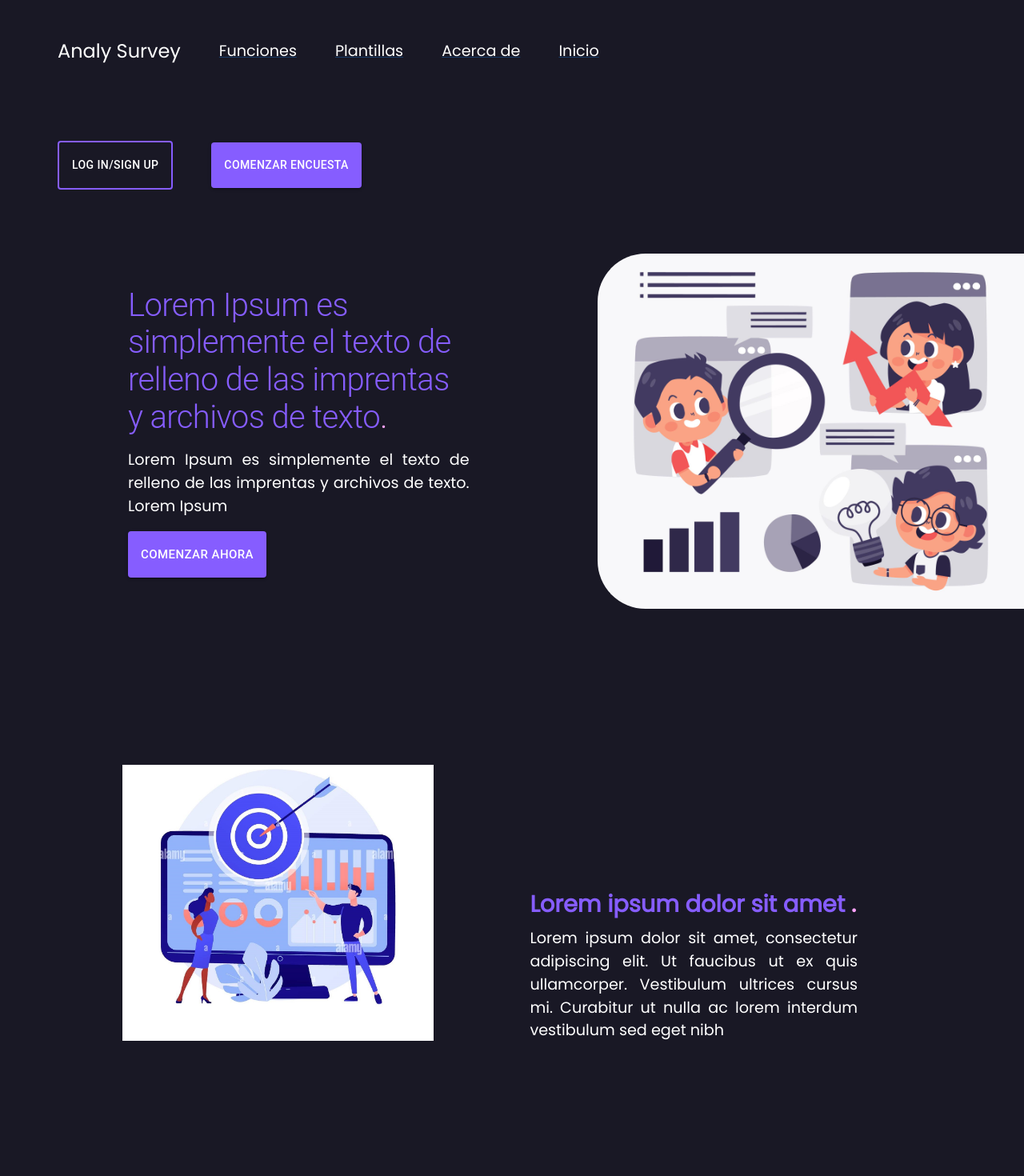
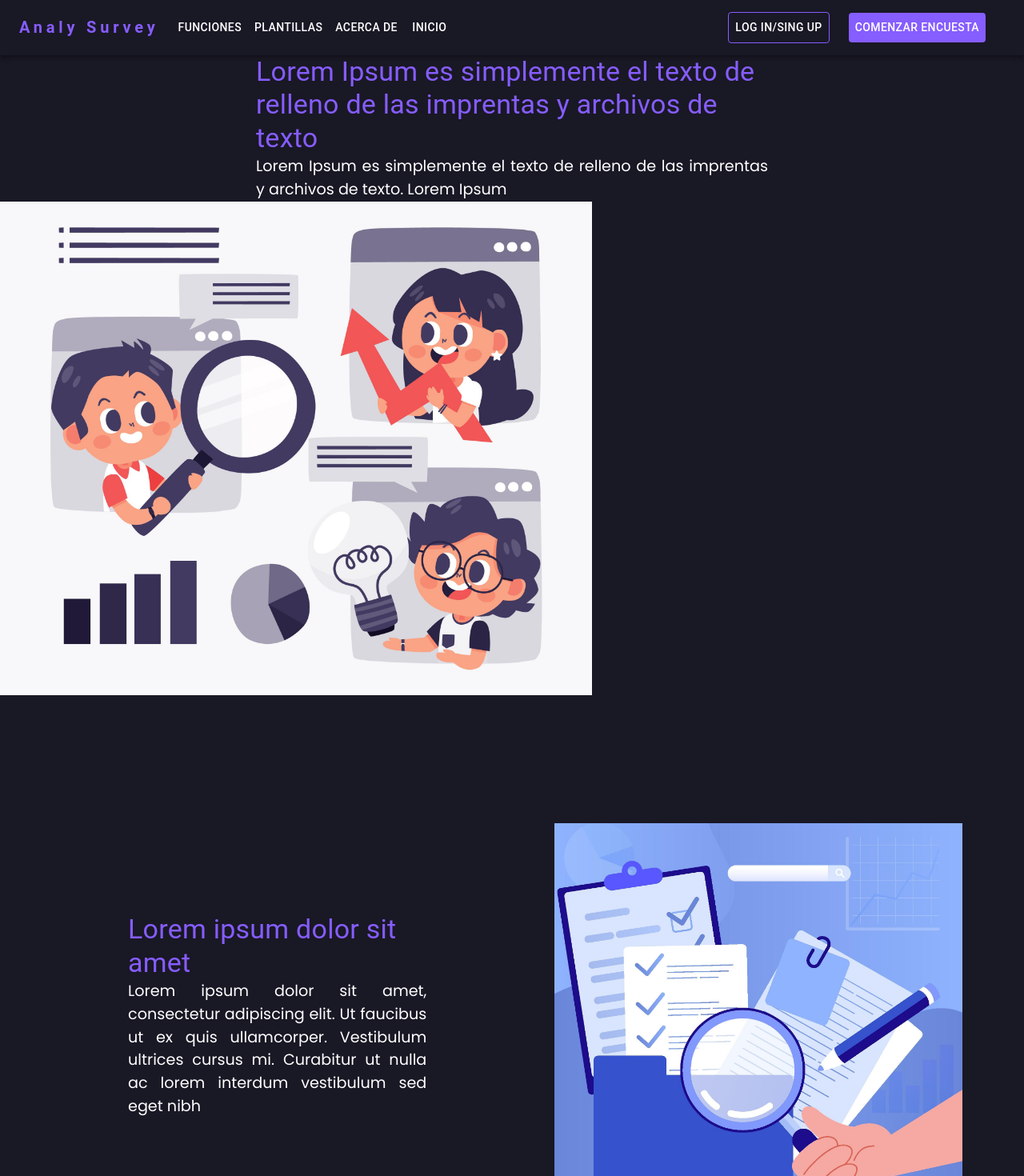
Before and after one commit to Hyosuporte/AnalySurvey, a React (Vite) app in the folder client/: page / in a window 1280 px wide. Shown: the top 1470 px of the page at 80% size. Built offline with nearby package versions, Linux system fonts and the light colour scheme.

Commit message:
BREAKING CHANGE(landing):use new component optimizacion

```diff
--- a/client/src/App.css
+++ b/client/src/App.css
@@ -174,3 +174,20 @@ a:hover {
 span {
   color: #ffa3fd;
 }
+
+.textCard {
+  width: 50%;
+  margin: auto;
+}
+
+.card {
+  width: 70%;
+}
+
+.card-reverse {
+  width: 89%;
+}
+
+#CardList {
+  margin-top: 10rem;
+}
--- a/client/src/components/NavbarLandig.jsx
+++ b/client/src/components/NavbarLandig.jsx
@@ -1,122 +1,232 @@
-import { AppBar, Toolbar, Typography, Button, Grid, Link } from "@mui/material";
+import * as React from "react";
+import AppBar from "@mui/material/AppBar";
+import Box from "@mui/material/Box";
+import Toolbar from "@mui/material/Toolbar";
+import IconButton from "@mui/material/IconButton";
+import Typography from "@mui/material/Typography";
+import Menu from "@mui/material/Menu";
+import MenuIcon from "@mui/icons-material/Menu";
+import Container from "@mui/material/Container";
+import Avatar from "@mui/material/Avatar";
+import Button from "@mui/material/Button";
+import Tooltip from "@mui/material/Tooltip";
+import MenuItem from "@mui/material/MenuItem";
+import { Link } from "@mui/material";
+
+const pages = [
+  {
+    title: "Funciones",
+    href: "#funciones",
+  },
+  { title: "Plantillas", href: "#platillas" },
+  { title: "Acerca de", href: "#CardList" },
+  { title: "Inicio", href: "#home" },
+];
+const settings = ["Perfil", "Dashboard", "Cerrar Sesion"];
 
 export function NavbarLandig() {
+  const [anchorElNav, setAnchorElNav] = React.useState(null);
+  const [anchorElUser, setAnchorElUser] = React.useState(null);
+  const [userSesion, SetUserSesion] = React.useState(false);
+
+  const handleOpenNavMenu = (event) => {
+    setAnchorElNav(event.currentTarget);
+  };
+  const handleOpenUserMenu = (event) => {
+    setAnchorElUser(event.currentTarget);
+  };
+
+  React.useEffect(() => {
+    const session = JSON.parse(window.sessionStorage.getItem("session"));
+    if (session && session.usuario) {
+      SetUserSesion(true);
+    }
+  }, []);
+
+  const handleCloseNavMenu = () => {
+    setAnchorElNav(null);
+  };
+
+  const handleCloseUserMenu = () => {
+    setAnchorElUser(null);
+  };
+
   return (
     <AppBar
       position="static"
       sx={{
-        backgroundColor: "transparent",
-        boxShadow: "none",
-        marginBottom: "2rem",
+        background: "#191825",
       }}
     >
-      <Toolbar>
-        <Grid container justifyContent="space-between" alignItems="center">
-          <Grid item>
-            <ul className="navbar-landi">
-              <li>
-                <Typography variant="h5" sx={{ fontFamily: "poppins" }}>
-                  Analy Survey
-                </Typography>
-              </li>
-              <li>
+      <Container maxWidth="xl">
+        <Toolbar disableGutters>
+          <Typography
+            variant="h6"
+            noWrap
+            component="a"
+            href="/"
+            sx={{
+              mr: 2,
+              display: { xs: "none", md: "flex" },
+              fontWeight: 600,
+              letterSpacing: ".3rem",
+              color: "#865DFF",
+              textDecoration: "none",
+            }}
+          >
+            Analy Survey
+          </Typography>
+
+          <Box sx={{ flexGrow: 1, display: { xs: "flex", md: "none" } }}>
+            <IconButton
+              size="large"
+              aria-label="account of current user"
+              aria-controls="menu-appbar"
+              aria-haspopup="true"
+              onClick={handleOpenNavMenu}
+              color="inherit"
+            >
+              <MenuIcon />
+            </IconButton>
+            <Menu
+              id="menu-appbar"
+              anchorEl={anchorElNav}
+              anchorOrigin={{
+                vertical: "bottom",
+                horizontal: "left",
+              }}
+              keepMounted
+              transformOrigin={{
+                vertical: "top",
+                horizontal: "left",
+              }}
+              open={Boolean(anchorElNav)}
+              onClose={handleCloseNavMenu}
+              sx={{
+                display: { xs: "block", md: "none" },
+              }}
+            >
+              {pages.map((page) => (
+                <MenuItem key={page.title} onClick={handleCloseNavMenu}>
+                  <Typography textAlign="center">{page.title}</Typography>
+                </MenuItem>
+              ))}
+            </Menu>
+          </Box>
+          <Typography
+            variant="h5"
+            noWrap
+            component="a"
+            href="/"
+            sx={{
+              mr: 2,
+              display: { xs: "flex", md: "none" },
+              flexGrow: 1,
+              fontWeight: 500,
+              letterSpacing: ".3rem",
+              color: "#865DFF",
+              textDecoration: "none",
+            }}
+          >
+            Analy Survey
+          </Typography>
+          <Box sx={{ flexGrow: 1, display: { xs: "none", md: "flex" } }}>
+            {pages.map((page) => (
+              <Button
+                key={page.title}
+                onClick={handleCloseNavMenu}
+                sx={{
+                  my: 2,
+                  color: "white",
+                  display: "block",
+                }}
+              >
                 <Link
-                  href="#CardList"
+                  href={page.href}
                   sx={{
                     color: "white",
-                    "&:hover": {
-                      color: "white",
-                      textDecoration: "none",
-                    },
+                    textDecoration: "none",
                   }}
                 >
-                  Funciones
+                  {page.title}
                 </Link>
-              </li>
-              <li>
-                <Link
-                  href="#CaruselTemplate"
-                  sx={{
-                    color: "white",
-                    "&:hover": {
+              </Button>
+            ))}
+          </Box>
+
+          <Box sx={{ flexGrow: 0 }}>
+            {userSesion ? (
+              <Container>
+                <Tooltip title="Open settings">
+                  <IconButton onClick={handleOpenUserMenu} sx={{ p: 0 }}>
+                    <Avatar alt="" />
+                  </IconButton>
+                </Tooltip>
+                <Menu
+                  sx={{ mt: "45px" }}
+                  id="menu-appbar"
+                  anchorEl={anchorElUser}
+                  anchorOrigin={{
+                    vertical: "top",
+                    horizontal: "right",
+                  }}
+                  keepMounted
+                  transformOrigin={{
+                    vertical: "top",
+                    horizontal: "right",
+                  }}
+                  open={Boolean(anchorElUser)}
+                  onClose={handleCloseUserMenu}
+                >
+                  {settings.map((setting) => (
+                    <MenuItem key={setting} onClick={handleCloseUserMenu}>
+                      <Typography textAlign="center">{setting}</Typography>
+                    </MenuItem>
+                  ))}
+                </Menu>
+              </Container>
+            ) : (
+              <Container>
+                <div>
+                  <Button
+                    sx={{
+                      mr: 3,
                       color: "white",
-                      textDecoration: "none",
-                    },
-                  }}
-                >
-                  Plantillas
-                </Link>
-              </li>
-              <li>
-                <Link
-                  href="#footerLandi"
-                  sx={{
-                    color: "white",
-                    "&:hover": {
-                      color: "white",
-                      textDecoration: "none",
-                    },
-                  }}
-                >
-                  Acerca de
-                </Link>
-              </li>
-              <li>
-                <Link
-                  href="#MainLandi"
-                  sx={{
-                    color: "white",
-                    "&:hover": {
-                      color: "white",
-                      textDecoration: "none",
-                    },
-                  }}
-                >
-                  Inicio
-                </Link>
-              </li>
-            </ul>
-          </Grid>
-          <Grid item>
-            <ul>
-              <li>
-                <Link href="/login">
-                  <Button
-                    variant="outlined"
-                    sx={{
-                      padding: "1rem",
-                      border: "2px solid #865DFF",
-                      color: "white",
-                      "&:hover": {
-                        border: "2px solid #865DFF",
-                      },
+                      border: "1px solid var(--Color-2, #865DFF)",
                     }}
                   >
-                    Log in/Sign Up
+                    <Link
+                      href="/login"
+                      sx={{
+                        color: "white",
+                        textDecoration: "none",
+                      }}
+                    >
+                      Log In/Sing Up
+                    </Link>
                   </Button>
-                </Link>
-              </li>
-              <li>
-                <Link href="/profile">
                   <Button
-                    variant="contained"
                     sx={{
-                      padding: "1rem",
-                      backgroundColor: "#865DFF",
-                      "&:hover": {
-                        color: "white",
-                        backgroundColor: "#865DFF",
-                      },
+                      color: "white",
+                      background: "#865DFF",
                     }}
                   >
-                    Comenzar Encuesta
+                    <Link
+                      href="/login"
+                      sx={{
+                        color: "white",
+                        textDecoration: "none",
+                      }}
+                    >
+                      Comenzar Encuesta
+                    </Link>
                   </Button>
-                </Link>
-              </li>
-            </ul>
-          </Grid>
-        </Grid>
-      </Toolbar>
+                </div>
+              </Container>
+            )}
+          </Box>
+        </Toolbar>
+      </Container>
     </AppBar>
   );
 }
--- /dev/null
+++ b/client/src/components/NavbarProfile.jsx
@@ -0,0 +1,81 @@
+import * as React from "react";
+import AppBar from "@mui/material/AppBar";
+import Box from "@mui/material/Box";
+import Toolbar from "@mui/material/Toolbar";
+import IconButton from "@mui/material/IconButton";
+import Typography from "@mui/material/Typography";
+import Menu from "@mui/material/Menu";
+import Container from "@mui/material/Container";
+import Avatar from "@mui/material/Avatar";
+import Tooltip from "@mui/material/Tooltip";
+import MenuItem from "@mui/material/MenuItem";
+
+const settings = ["Perfil","Dashboard", "Salir"];
+
+export function NavbarProfile() {
+  const [anchorElUser, setAnchorElUser] = React.useState(null);
+
+  const handleOpenUserMenu = (event) => {
+    setAnchorElUser(event.currentTarget);
+  };
+
+  const handleCloseUserMenu = () => {
+    setAnchorElUser(null);
+  };
+
+  return (
+    <AppBar position="static" sx={{ background: "#191825" }}>
+      <Container maxWidth="xl">
+        <Toolbar>
+          <Typography
+            variant="h6"
+            component="a"
+            href="/"
+            sx={{
+              mr: 2,
+              display: { xs: "none", md: "flex" },
+              fontFamily: "Poppins",
+              fontWeight: 700,
+              letterSpacing: ".2rem",
+              color: "inherit",
+              textDecoration: "none",
+            }}
+          >
+            Analy Survey
+          </Typography>
+          <Box sx={{ flexGrow: 1, display: { xs: "none", md: "flex" } }}></Box>
+
+          <Box sx={{ flexGrow: 0 }}>
+            <Tooltip title="Abrir configuracion">
+              <IconButton onClick={handleOpenUserMenu} sx={{ p: 0 }}>
+                <Avatar alt="User" src="" />
+              </IconButton>
+            </Tooltip>
+            <Menu
+              sx={{ mt: "45px" }}
+              id="menu-appbar"
+              anchorEl={anchorElUser}
+              anchorOrigin={{
+                vertical: "top",
+                horizontal: "right",
+              }}
+              keepMounted
+              transformOrigin={{
+                vertical: "top",
+                horizontal: "right",
+              }}
+              open={Boolean(anchorElUser)}
+              onClose={handleCloseUserMenu}
+            >
+              {settings.map((setting) => (
+                <MenuItem key={setting} onClick={handleCloseUserMenu}>
+                  <Typography textAlign="center">{setting}</Typography>
+                </MenuItem>
+              ))}
+            </Menu>
+          </Box>
+        </Toolbar>
+      </Container>
+    </AppBar>
+  );
+}
--- a/client/src/components/cardLandi.jsx
+++ b/client/src/components/cardLandi.jsx
@@ -1,31 +1,56 @@
-// eslint-disable-next-line react/prop-types
-function Card({ title, content, img }) {
+/* eslint-disable react/prop-types */
+import PropTypes from "prop-types";
+import Grid from "@mui/material/Grid";
+import Typography from "@mui/material/Typography";
+
+function Card({ title, content, img, row, maxImg, maxText, clasN }) {
   return (
-    <div className="card-landig">
-      <div>
-        <h2>
-          {title} <span>.</span>
-        </h2>
-        <p>{content} </p>
-      </div>
-      <img src={img} alt="" />
-    </div>
+    <Grid
+      container
+      direction={row}
+      justifyContent="center"
+      alignItems="center"
+      marginTop={10}
+    >
+      <Grid item xs={maxText}>
+        <div className={clasN}>
+          <Typography
+            variant="h4"
+            sx={{
+              color: "#865DFF",
+            }}
+          >
+            {title}
+          </Typography>
+          <p>{content}</p>
+        </div>
+      </Grid>
+      <Grid item xs={maxImg}>
+        <img src={img} alt="" width="510vw" />
+      </Grid>
+    </Grid>
   );
 }
 
-// eslint-disable-next-line react/prop-types
 export function CardList({ data }) {
   return (
-    // eslint-disable-next-line react/jsx-no-comment-textnodes
-    <section className="card-list-landig" id="CardList">
+    <section id="CardList">
       {data.map((item) => (
         <Card
           key={item.id}
           title={item.title}
           content={item.content}
           img={item.img}
+          row={item.row}
+          maxImg={item.maxImg}
+          maxText={item.maxText}
+          clasN={item.clasN}
         />
       ))}
     </section>
   );
 }
+
+CardList.prototype = {
+  data: PropTypes.array.isRequired,
+};
--- a/client/src/pages/Landing.jsx
+++ b/client/src/pages/Landing.jsx
@@ -1,9 +1,12 @@
 import { NavbarLandig } from "../components/NavbarLandig";
-import { MainLandi } from "../components/MainLandi";
+import Grid from "@mui/material/Grid";
+import Typography from "@mui/material/Typography";
 import { CardList } from "../components/cardLandi";
 import { CaruselTemplate } from "../components/CaruselTemplate";
-import img1 from "../assets/image/img3.jpg";
+
+import img1 from "../assets/image/img1.jpg";
 import img2 from "../assets/image/img2.jpg";
+import img3 from "../assets/image/img3.jpg";
 
 const cardData = [
   {
@@ -11,21 +14,33 @@ const cardData = [
     title: "Lorem ipsum dolor sit amet",
     content:
       "Lorem ipsum dolor sit amet, consectetur adipiscing elit. Ut faucibus ut ex quis ullamcorper. Vestibulum ultrices cursus mi. Curabitur ut nulla ac lorem interdum vestibulum sed eget nibh",
-    img: img1,
+    img: img2,
+    row: "row",
+    maxImg: 4,
+    maxText: 5,
+    clasN: "card",
   },
   {
     id: 2,
     title: "Lorem ipsum dolor sit amet",
     content:
       "Lorem ipsum dolor sit amet, consectetur adipiscing elit. Ut faucibus ut ex quis ullamcorper. Vestibulum ultrices cursus mi. Curabitur ut nulla ac lorem interdum vestibulum sed eget nibh",
-    img: img2,
+    img: img3,
+    row: "row-reverse",
+    maxImg: 5,
+    maxText: 4,
+    clasN: "card-reverse",
   },
   {
     id: 3,
     title: "Lorem ipsum dolor sit amet",
     content:
       "Lorem ipsum dolor sit amet, consectetur adipiscing elit. Ut faucibus ut ex quis ullamcorper. Vestibulum ultrices cursus mi. Curabitur ut nulla ac lorem interdum vestibulum sed eget nibh",
-    img: img1,
+    img: img3,
+    row: "row",
+    maxImg: 4,
+    maxText: 5,
+    clasN: "card",
   },
   {
     id: 4,
@@ -33,6 +48,10 @@ const cardData = [
     content:
       "Lorem ipsum dolor sit amet, consectetur adipiscing elit. Ut faucibus ut ex quis ullamcorper. Vestibulum ultrices cursus mi. Curabitur ut nulla ac lorem interdum vestibulum sed eget nibh",
     img: img2,
+    row: "row-reverse",
+    maxImg: 5,
+    maxText: 4,
+    clasN: "card-reverse",
   },
 ];
 
@@ -40,10 +59,32 @@ export function Landing() {
   return (
     <main className="landing-body">
       <NavbarLandig />
-      <MainLandi />
+      <Grid
+        container
+        direction="row"
+        justifyContent="space-between"
+        alignItems="center"
+      >
+        <div className="textCard">
+          <Typography
+            variant="h4"
+            sx={{
+              color: "#865DFF",
+            }}
+          >
+            Lorem Ipsum es simplemente el texto de relleno de las imprentas y
+            archivos de texto
+          </Typography>
+          <p>
+            Lorem Ipsum es simplemente el texto de relleno de las imprentas y
+            archivos de texto. Lorem Ipsum
+          </p>
+        </div>
+        <img src={img1} alt="" width="740" />
+      </Grid>
       <CardList data={cardData} />
       <CaruselTemplate />
-      <footer id="footerLandi" >
+      <footer id="footerLandi">
         <h1>Lo que ofrecemos</h1>
         <p>
           Lorem ipsum dolor sit amet, consectetur adipiscing elit. Fusce porta
```
Also changed, not shown: client/src/components/GridView.jsx (added, +36 -0 lines), client/src/pages/Profile.jsx (+15 -1 lines).
